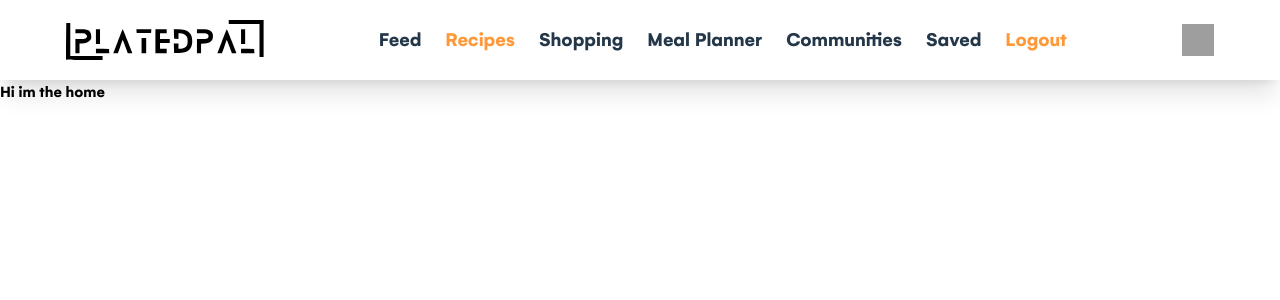
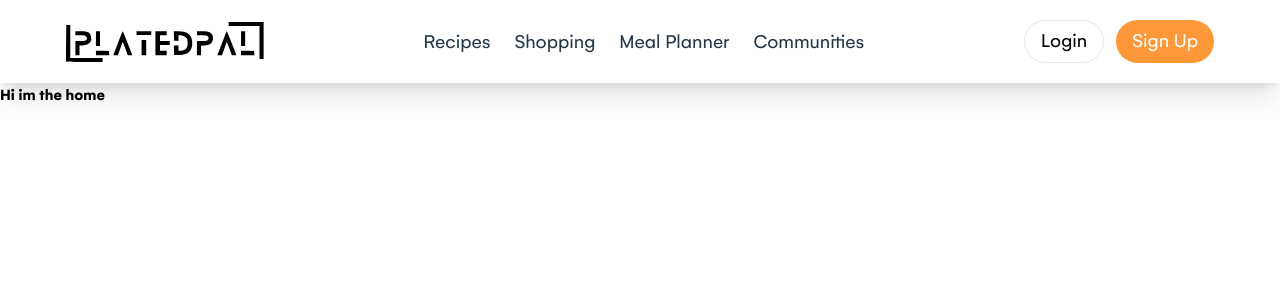
Before and after one commit to NighTzy-Godz/PlatedPal, a React (Vite) app in the folder client/: page / in a window 1280 px wide. Shown: the top 300 px of the page. Built offline with nearby package versions, Linux system fonts and the light colour scheme; grey boxes are pictures that could not be loaded.

Commit message:
Client - Added the active state of the nav links

```diff
--- a/client/src/App.tsx
+++ b/client/src/App.tsx
@@ -2,13 +2,31 @@ import React from "react";
 import { BrowserRouter, Route, Routes } from "react-router-dom";
 import HomeLayout from "./layout/HomeLayout";
 import Home from "./pages/static/Home";
+import Feed from "./pages/static/Feed";
+import Recipes from "./pages/static/Recipes";
+import Shopping from "./pages/static/Shopping";
+import MealPlanner from "./pages/static/MealPlanner";
+import Communities from "./pages/static/Communities";
+import Saved from "./pages/static/Saved";
 
 function App() {
+  const auth = false;
+
+  const renderHomePage = () => {
+    if (auth) return <Route index element={<Feed />} />;
+    else return <Route index element={<Home />} />;
+  };
   return (
     <BrowserRouter>
       <Routes>
         <Route path="/" element={<HomeLayout />}>
-          <Route index element={<Home />} />
+          {renderHomePage()}
+
+          <Route path="/recipes" element={<Recipes />} />
+          <Route path="/shopping" element={<Shopping />} />
+          <Route path="/meal-planner" element={<MealPlanner />} />
+          <Route path="/communities" element={<Communities />} />
+          <Route path="/saved" element={<Saved />} />
         </Route>
       </Routes>
     </BrowserRouter>
--- a/client/src/components/ui/AuthenticatedTopNav.tsx
+++ b/client/src/components/ui/AuthenticatedTopNav.tsx
@@ -1,5 +1,5 @@
 import React, { useEffect, useState } from "react";
-import { Link } from "react-router-dom";
+import { Link, NavLink } from "react-router-dom";
 import Logo from "../icons/Logo";
 import { authenticatedLinks } from "../../data/topNavLinks";
 
@@ -25,24 +25,26 @@ function AuthenticatedTopNav() {
   useEffect(() => {
     if (collapseNav) setIsShow(true);
   }, [windowX]);
-
+  //
   const renderNavLinks = authenticatedLinks.map((link) => {
-    const { id, name, path, active, icon: Icon } = link;
+    const { id, name, path, icon: Icon } = link;
     return (
       <li key={id}>
-        <Link
+        <NavLink
           to={path}
-          className={`lg:text-xl text-2xl  ${
-            active
-              ? "text-mainColor hover:text-mainColorDark"
-              : " text-textColor hover:text-dark"
-          }`}
+          className={({ isActive }) =>
+            `lg:text-xl text-2xl  ${
+              isActive
+                ? "text-mainColor hover:text-mainColorDark"
+                : " text-textColor hover:text-dark"
+            }`
+          }
         >
           <div className="flex gap-2">
             {collapseNav && <Icon className="lg:w-8 lg:h-8 h-7 w-7" />}
             <h4>{name}</h4>
           </div>
-        </Link>
+        </NavLink>
       </li>
     );
   });
@@ -76,8 +78,8 @@ function AuthenticatedTopNav() {
       </div>{" "}
       <div
         className={`transition-all duration-300 ${
-          isShow ? " translate-x-0 " : " -translate-x-full "
-        } px-4 absolute w-full top-[69px] bg-white pt-3 h-[92dvh] min-h-[650px] flex flex-col  order-3 `}
+          isShow && collapseNav ? " translate-x-0 " : " -translate-x-full "
+        } px-4 absolute w-full top-[64px] bg-white pt-3 h-[92dvh] min-h-[650px] flex flex-col  order-3 `}
       >
         <ul className="flex flex-wrap flex-col gap-6 order-3 mb-10">
           {renderNavLinks}
--- a/client/src/components/ui/TopNav.tsx
+++ b/client/src/components/ui/TopNav.tsx
@@ -5,7 +5,7 @@ import UnauthenticatedTopNav from "./UnauthenticatedTopNav";
 import AuthenticatedTopNav from "./AuthenticatedTopNav";
 
 function TopNav() {
-  const auth = true;
+  const auth = false;
 
   const renderNavbar = () => {
     if (auth) return <AuthenticatedTopNav />;
--- a/client/src/components/ui/UnauthenticatedTopNav.tsx
+++ b/client/src/components/ui/UnauthenticatedTopNav.tsx
@@ -1,5 +1,5 @@
 import React, { useEffect, useState } from "react";
-import { Link } from "react-router-dom";
+import { Link, NavLink } from "react-router-dom";
 import Logo from "../icons/Logo";
 import { unauthenticatedLinks } from "../../data/topNavLinks";
 import Button from "../common/Button";
@@ -30,16 +30,18 @@ function UnauthenticatedTopNav() {
     const { id, name, path, active } = link;
     return (
       <li key={id}>
-        <Link
+        <NavLink
           to={path}
-          className={`lg:text-xl text-2xl  ${
-            active
-              ? "text-mainColor hover:text-mainColorDark"
-              : " text-textColor hover:text-dark"
-          }`}
+          className={({ isActive }) =>
+            `lg:text-xl text-2xl  ${
+              isActive
+                ? "text-mainColor hover:text-mainColorDark"
+                : " text-textColor hover:text-dark"
+            }`
+          }
         >
           {name}
-        </Link>
+        </NavLink>
       </li>
     );
   });
--- a/client/src/data/topNavLinks.ts
+++ b/client/src/data/topNavLinks.ts
@@ -10,7 +10,7 @@ const authenticatedLinks = [
   {
     id: 5,
     name: "Feed",
-    path: "/feed",
+    path: "/",
     icon: HomeIcon,
   },
   {
@@ -23,19 +23,19 @@ const authenticatedLinks = [
   {
     id: 1,
     name: "Shopping",
-    path: "/recipes",
+    path: "/shopping",
     icon: ShopIcon,
   },
   {
     id: 2,
     name: "Meal Planner",
-    path: "/recipes",
+    path: "/meal-planner",
     icon: PlannerIcon,
   },
   {
     id: 3,
     name: "Communities",
-    path: "/recipes",
+    path: "/communities",
     icon: CommunityIcon,
   },
   {
@@ -44,7 +44,6 @@ const authenticatedLinks = [
     path: "/saved",
     icon: SavedIcon,
   },
-  { id: 10, name: "Logout", path: "/logout", icon: LogoutIcon, active: true },
 ];
 
 const unauthenticatedLinks = [
@@ -57,17 +56,17 @@ const unauthenticatedLinks = [
   {
     id: 1,
     name: "Shopping",
-    path: "/recipes",
+    path: "/shopping",
   },
   {
     id: 2,
     name: "Meal Planner",
-    path: "/recipes",
+    path: "/meal-planner",
   },
   {
     id: 3,
     name: "Communities",
-    path: "/recipes",
+    path: "/communities",
   },
 ];
 
--- /dev/null
+++ b/client/src/pages/static/Communities.tsx
@@ -0,0 +1,7 @@
+import React from "react";
+
+function Communities() {
+  return <div>Communities Here</div>;
+}
+
+export default Communities;
--- /dev/null
+++ b/client/src/pages/static/Feed.tsx
@@ -0,0 +1,7 @@
+import React from "react";
+
+function Feed() {
+  return <div>Feed Here</div>;
+}
+
+export default Feed;
--- /dev/null
+++ b/client/src/pages/static/MealPlanner.tsx
@@ -0,0 +1,7 @@
+import React from "react";
+
+function MealPlanner() {
+  return <div>Meal Planner</div>;
+}
+
+export default MealPlanner;
--- /dev/null
+++ b/client/src/pages/static/Recipes.tsx
@@ -0,0 +1,7 @@
+import React from "react";
+
+function Recipes() {
+  return <div>Recipes here</div>;
+}
+
+export default Recipes;
--- /dev/null
+++ b/client/src/pages/static/Saved.tsx
@@ -0,0 +1,7 @@
+import React from "react";
+
+function Saved() {
+  return <div>Saved Here</div>;
+}
+
+export default Saved;
--- /dev/null
+++ b/client/src/pages/static/Shopping.tsx
@@ -0,0 +1,7 @@
+import React from "react";
+
+function Shopping() {
+  return <div>SHopping Here</div>;
+}
+
+export default Shopping;
```
